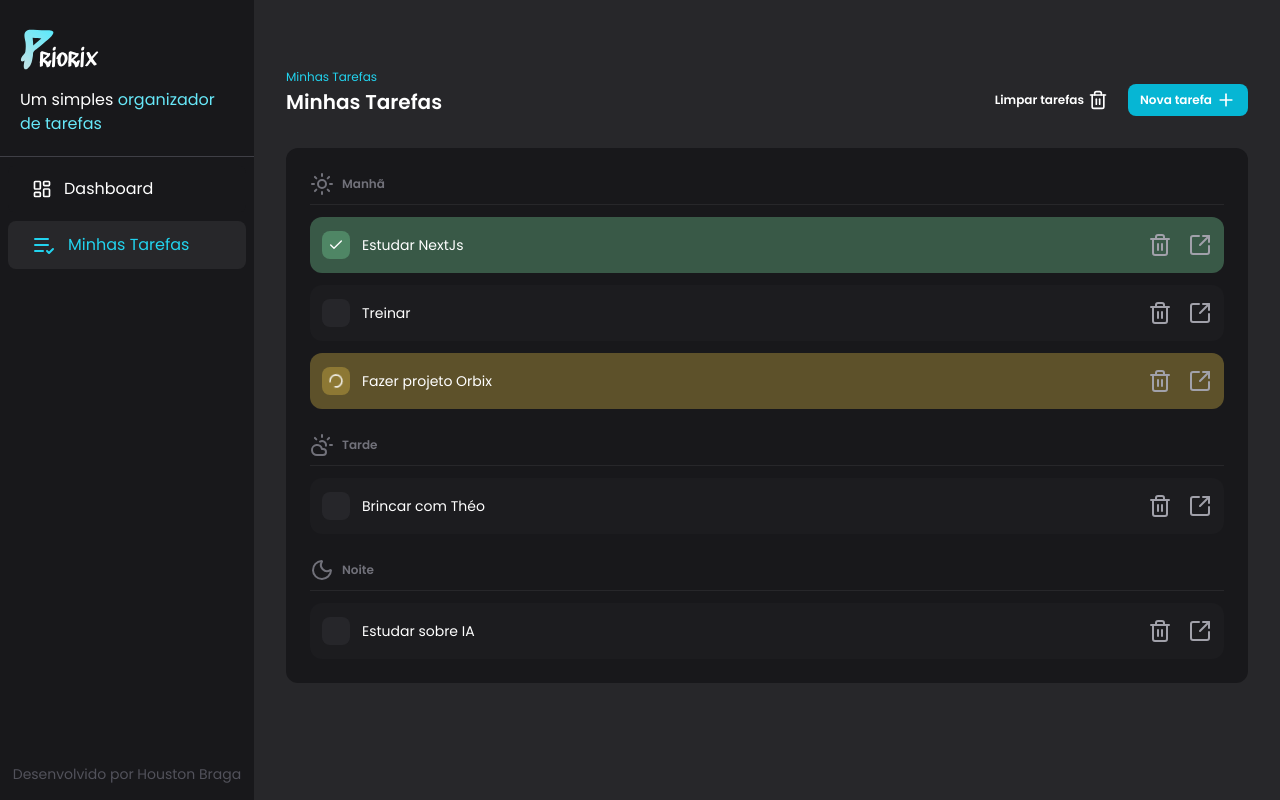
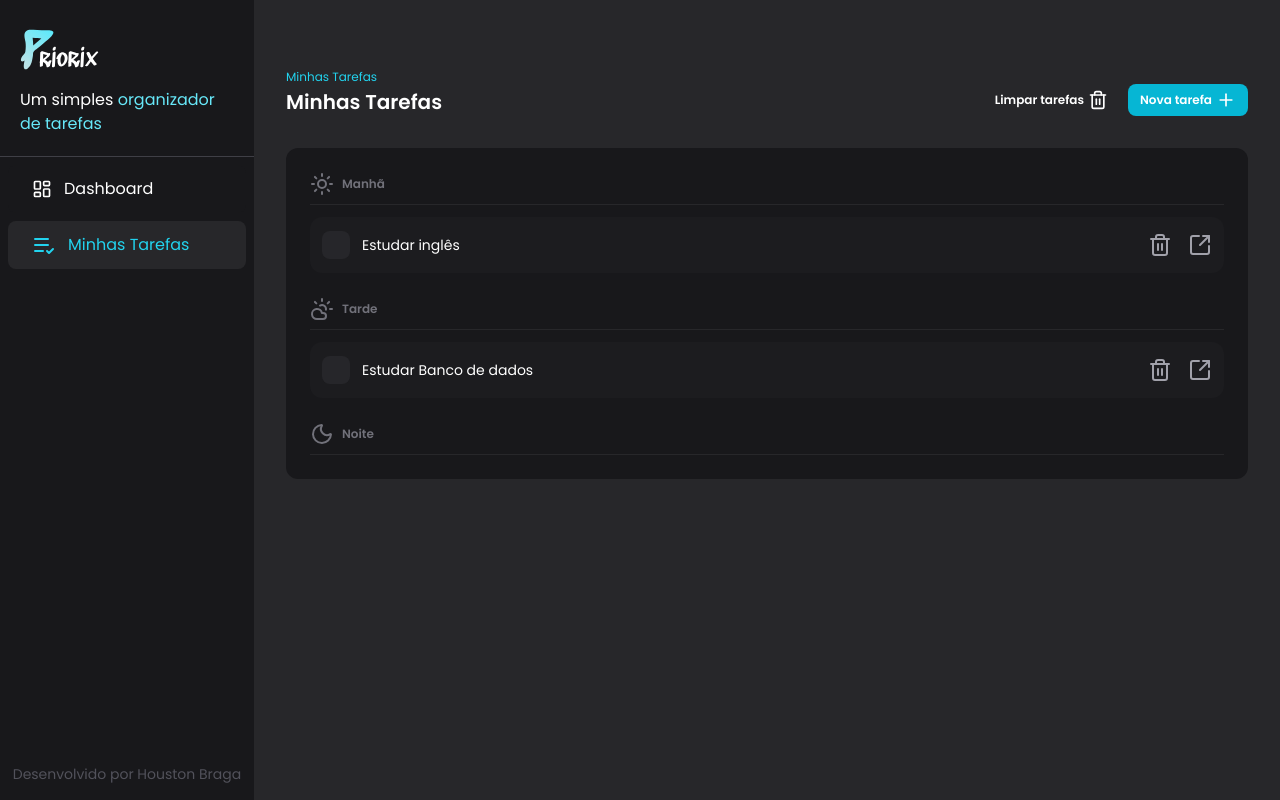
Before and after one commit to houstonbraga/task-manager-priorix, a React (Vite) app: page / in a window 1280 px wide. Built offline with nearby package versions, Linux system fonts and the light colour scheme; data requests are answered from the project's data file.

Commit message:
feat: add API and actions integrations with the API(criation, delete)

```diff
--- /dev/null
+++ b/db.json
@@ -0,0 +1,18 @@
+{
+  "tasks": [
+    {
+      "id": "37371116-f830-4f74-bf62-68874735312e",
+      "title": "Estudar Banco de dados",
+      "time": "afternoon",
+      "description": "Estudar para resolver unns problemas de código",
+      "status": "not_started"
+    },
+    {
+      "id": "a064e039-d049-4f95-bf0b-bcdfc7b33463",
+      "title": "Estudar inglês",
+      "time": "morning",
+      "description": "dasdasd",
+      "status": "not_started"
+    }
+  ]
+}
--- a/package.json
+++ b/package.json
@@ -12,14 +12,14 @@
   },
   "dependencies": {
     "eslint-config-prettier": "^10.1.8",
+    "json-server": "^1.0.0-beta.1",
     "lucide-react": "^0.525.0",
     "prop-types": "^15.8.1",
     "react": "^18.2.0",
     "react-dom": "^18.2.0",
     "react-transition-group": "^4.4.5",
     "sonner": "^1.5.0",
-    "tailwind-variants": "^2.1.0",
-    "uuid": "^11.1.0"
+    "tailwind-variants": "^2.1.0"
   },
   "devDependencies": {
     "@types/react": "^18.2.66",
--- a/src/constants/constants.js
+++ /dev/null
@@ -1,41 +0,0 @@
-import { v4 } from "uuid"
-
-const TASKS = [
-  {
-    id: v4(),
-    title: "Estudar NextJs",
-    description: "Estudar next com o professor Felipe Rocha",
-    time: "morning",
-    status: "done",
-  },
-  {
-    id: v4(),
-    title: "Treinar",
-    description: "Treinar costas e peito",
-    time: "morning",
-    status: "not_started",
-  },
-  {
-    id: v4(),
-    title: "Brincar com Théo",
-    description: "Brincar com meu filho amado Théo Braga",
-    time: "afternoon",
-    status: "not_started",
-  },
-  {
-    id: v4(),
-    title: "Estudar sobre IA",
-    description: "Estudar um pouco sobre Inteligencia artificial",
-    time: "evening",
-    status: "not_started",
-  },
-  {
-    id: v4(),
-    title: "Fazer projeto Orbix",
-    description: "Codar um pouco no meu projeto Orbix Studio",
-    time: "morning",
-    status: "in_progress",
-  },
-]
-
-export default TASKS
--- a/src/task/Task.jsx
+++ b/src/task/Task.jsx
@@ -1,32 +1,48 @@
 import { CloudSun, MoonIcon, PlusIcon, SunIcon, Trash2Icon } from "lucide-react"
-import { useState } from "react"
+import { useEffect, useState } from "react"
 import { toast } from "sonner"
 
 import Button from "../components/Button"
-import TASKS from "../constants/constants"
 import AddTaskDialog from "./components/AddTaskDialog"
 import ItemTask from "./components/ItemTask"
 import TasksSeparator from "./components/TasksSeparator"
 
 const Tasks = () => {
-  const [tasks, setTasks] = useState(TASKS)
+  const [tasks, setTasks] = useState([])
   const [isOpen, setIsOpen] = useState(false)
 
   const MorningTask = tasks.filter((task) => task.time === "morning")
   const AfternonTask = tasks.filter((task) => task.time === "afternoon")
   const EveningTask = tasks.filter((task) => task.time === "evening")
-
-  const handleTaskDeleteClick = (taskId) => {
+  //PEGA OS DADOS JA EXISTENTES NO DB.JSON
+  useEffect(() => {
+    const fetchTasks = async () => {
+      const response = await fetch("http://localhost:3000/tasks", {
+        method: "GET",
+      })
+      const tasks = await response.json()
+      setTasks(tasks)
+    }
+    fetchTasks()
+  }, [])
+  //DELETE ALGUMA TASK PELO ID
+  const handleTaskDeleteClick = async (taskId) => {
+    const response = await fetch(`http://localhost:3000/tasks/${taskId}`, {
+      method: "DELETE",
+    })
+    if (!response.ok) {
+      return toast.error("Erro ao deletar tarefa!")
+    }
     const newTasks = tasks.filter((task) => taskId !== task.id)
+    setTasks(newTasks)
     toast.success("Tarefa deletada com sucesso!", {
       style: {
         backgroundColor: "white",
         color: "red",
       },
     })
-    setTasks(newTasks)
   }
-
+  //MUDA O STATUS DA TAREFA AO SER CLICADO
   const handleTaskCheckboxClick = (taskId) => {
     const newTasks = tasks.map((task) => {
       if (taskId !== task.id) {
@@ -71,8 +87,15 @@ const Tasks = () => {
   const handleDialogClose = () => {
     return setIsOpen(false)
   }
-
-  const handleAddTask = (newTask) => {
+  //ADICIONA UMA NOVA TASK PARA O DB.JSON
+  const handleAddTask = async (newTask) => {
+    const response = await fetch("http://localhost:3000/tasks", {
+      method: "POST",
+      body: JSON.stringify(newTask),
+    })
+    if (!response.ok) {
+      return toast.error("Erro ao criar a tarefa!")
+    }
     setTasks([...tasks, newTask])
     toast.success("Tarefa criada com sucesso.")
   }
```
Also changed, not shown: 1 other file (tests, documents, lock files or other folders).
